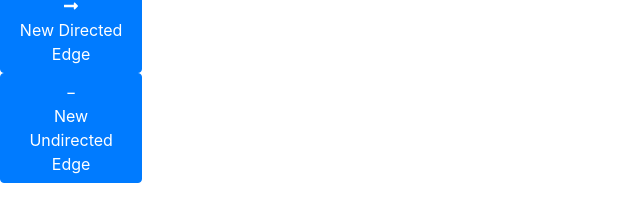
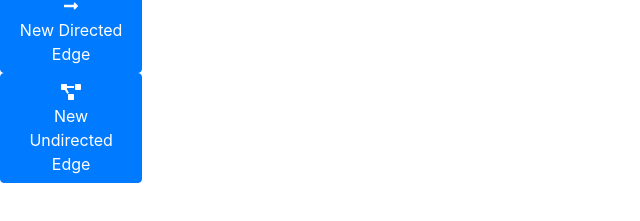
Before and after one commit to InkBrownell/graph-theorists-sketchpad, a React (Create React App) app: page / in a window 1280 px wide. Shown: the part 137-358 px from the top of the page, without its empty margins (0-640 px from the left). Built offline with nearby package versions, Linux system fonts and the light colour scheme.

Commit message:
Refactor app to no longer use Redux

```diff
--- a/src/App.js
+++ b/src/App.js
@@ -1,13 +1,21 @@
-import React from 'react';
+import React, {useState} from 'react';
 import './App.css';
 import Field from './Field';
 import SideBar from "./SideBar";
+import ClickAction from "./features/clickAction/ClickAction";
 
 function App() {
+    const [clickAction, setClickAction] = useState(ClickAction.SELECT)
+
     return (
         <div className='App'>
-            <SideBar/>
-            <Field/>
+            <SideBar
+                clickAction={clickAction}
+                setClickAction={setClickAction}
+            />
+            <Field
+                clickAction={clickAction}
+            />
         </div>
     );
 }
--- a/src/Field.js
+++ b/src/Field.js
@@ -2,8 +2,10 @@ import React, {useRef, useState} from 'react';
 import './Field.css';
 
 import VertexComponent from "./Vertex"
+import ClickAction from "./features/clickAction/ClickAction";
 
 function Field(props) {
+    const {clickAction} = props
     const [dragging, setDragging] = useState(null);
     const [vertices, setVertices] = useState([]);
     const [edges, setEdges] = useState([])
@@ -15,10 +17,19 @@ function Field(props) {
         setVertices(copy);
     }
 
-    const fieldClick = (event) => {
-        const x = event.clientX;
-        const y = event.clientY;
-        addVertex({position: [x, y]});
+    const onMouseDown = (event) => {
+        if (clickAction === ClickAction.ADD_VERTEX) {
+            const x = event.clientX;
+            const y = event.clientY;
+            addVertex({position: [x, y]});
+        }
+    }
+
+    const onVertexMouseDown = (event, index) => {
+        event.stopPropagation()
+        if (clickAction === ClickAction.SELECT) {
+            startDrag(event, index)
+        }
     }
 
     const moveVertex = (index, newPosition) => {
@@ -40,16 +51,14 @@ function Field(props) {
     const onMouseMove = (event) => {
         if (dragging !== null) {
             event.preventDefault()
-            const copy = [...vertices]
-            copy[dragging].position = [event.clientX, event.clientY]
-            setVertices(copy)
+            moveVertex(dragging, [event.clientX, event.clientY])
         }
     }
 
     return (
         <div
             className="Field"
-            onMouseDown={fieldClick}
+            onMouseDown={onMouseDown}
             onMouseMove={onMouseMove}
             onMouseUp={stopDrag}
             ref={root}
@@ -58,7 +67,7 @@ function Field(props) {
                 return (<VertexComponent
                     vertex={vertex}
                     key={index}
-                    startDrag={(event) => startDrag(event, index)}
+                    onMouseDown={(event) => onVertexMouseDown(event, index)}
                 />)
             })}
         </div>
--- a/src/SideBar.js
+++ b/src/SideBar.js
@@ -2,33 +2,35 @@ import React from 'react';
 import './SideBar.css'
 import SideBarButton from "./SideBarButton";
 import {FontAwesomeIcon} from "@fortawesome/react-fontawesome";
-import {faDotCircle, faLongArrowAltRight, faMousePointer} from "@fortawesome/free-solid-svg-icons";
+import {faDotCircle, faLongArrowAltRight, faMousePointer, faProjectDiagram} from "@fortawesome/free-solid-svg-icons";
 import ClickAction from "./features/clickAction/ClickAction";
 
-function SideBar() {
+function SideBar(props) {
+    const {clickAction, setClickAction} = props
+
+    const makeButton = ({icon, name, onClickAction}) => {
+        return (
+            <SideBarButton
+                icon={icon}
+                name={name}
+                clickAction={clickAction}
+                onClickAction={onClickAction}
+                setClickAction={setClickAction}
+                key={onClickAction}
+            />
+        )
+    }
+
+    const buttonData = [
+        {icon: <FontAwesomeIcon icon={faMousePointer}/>, name: 'Select', onClickAction: ClickAction.SELECT},
+        {icon: <FontAwesomeIcon icon={faDotCircle}/>, name: 'New Vertex', onClickAction: ClickAction.ADD_VERTEX},
+        {icon: <FontAwesomeIcon icon={faLongArrowAltRight}/>, name: 'New Directed Edge', onClickAction: ClickAction.ADD_DIRECTED_EDGE},
+        {icon: <FontAwesomeIcon icon={faProjectDiagram}/>, name: 'New Undirected Edge', onClickAction: ClickAction.ADD_UNDIRECTED_EDGE}
+    ]
 
     return (
         <div className="SideBar">
-            <SideBarButton
-                icon={<FontAwesomeIcon icon={faMousePointer}/>}
-                name="Select"
-                clickAction={ClickAction.SELECT}
-            />
-            <SideBarButton
-                icon={<FontAwesomeIcon icon={faDotCircle}/>}
-                name="New Vertex"
-                clickAction={ClickAction.ADD_VERTEX}
-            />
-            <SideBarButton
-                icon={<FontAwesomeIcon icon={faLongArrowAltRight} />}
-                name="New Directed Edge"
-                clickAction={ClickAction.ADD_DIRECTED_EDGE}
-            />
-            <SideBarButton
-                icon='&minus;'
-                name="New Undirected Edge"
-                clickAction={ClickAction.ADD_UNDIRECTED_EDGE}
-            />
+            {buttonData.map(element => makeButton(element))}
         </div>
     );
 }
--- a/src/SideBarButton.js
+++ b/src/SideBarButton.js
@@ -1,17 +1,15 @@
 import React from "react";
 import Button from 'react-bootstrap/Button';
 import './SideBarButton.css'
-import {connect} from "react-redux";
-import {doCustom} from "./features/clickAction/clickActionSlice";
 
 function SideBarButton(props) {
-    const {icon, name, clickAction, currentClickAction, doCustom} = props
+    const {icon, name, clickAction, onClickAction, setClickAction} = props
     return (
         <Button
             className="SideBarButton"
-            variant="primary"
-            onClick={() => doCustom(clickAction)}
-            active={clickAction === currentClickAction}
+            variant='primary'
+            onClick={() => setClickAction(onClickAction)}
+            active={clickAction === onClickAction}
         >
             {icon}
             <div className={'SideBarButton-Name'}>{name}</div>
@@ -19,10 +17,4 @@ function SideBarButton(props) {
     )
 };
 
-const mapStateToProps = (state) => {
-    return {currentClickAction: state.clickAction}
-};
-
-const mapDispatchToProps = {doCustom};
-
-export default connect(mapStateToProps, mapDispatchToProps)(SideBarButton);
+export default SideBarButton;
--- a/src/Vertex.js
+++ b/src/Vertex.js
@@ -3,14 +3,14 @@ import './Vertex.css'
 
 
 function Vertex(props) {
-    const {vertex, startDrag} = props;
+    const {vertex, onMouseDown} = props;
     const [x, y] = vertex.position;
 
     return (
         <div
             className="Vertex"
             style={{top: `${y}px`, left: `${x}px`}}
-            onMouseDown={startDrag}
+            onMouseDown={onMouseDown}
         >
 
         </div>
```
